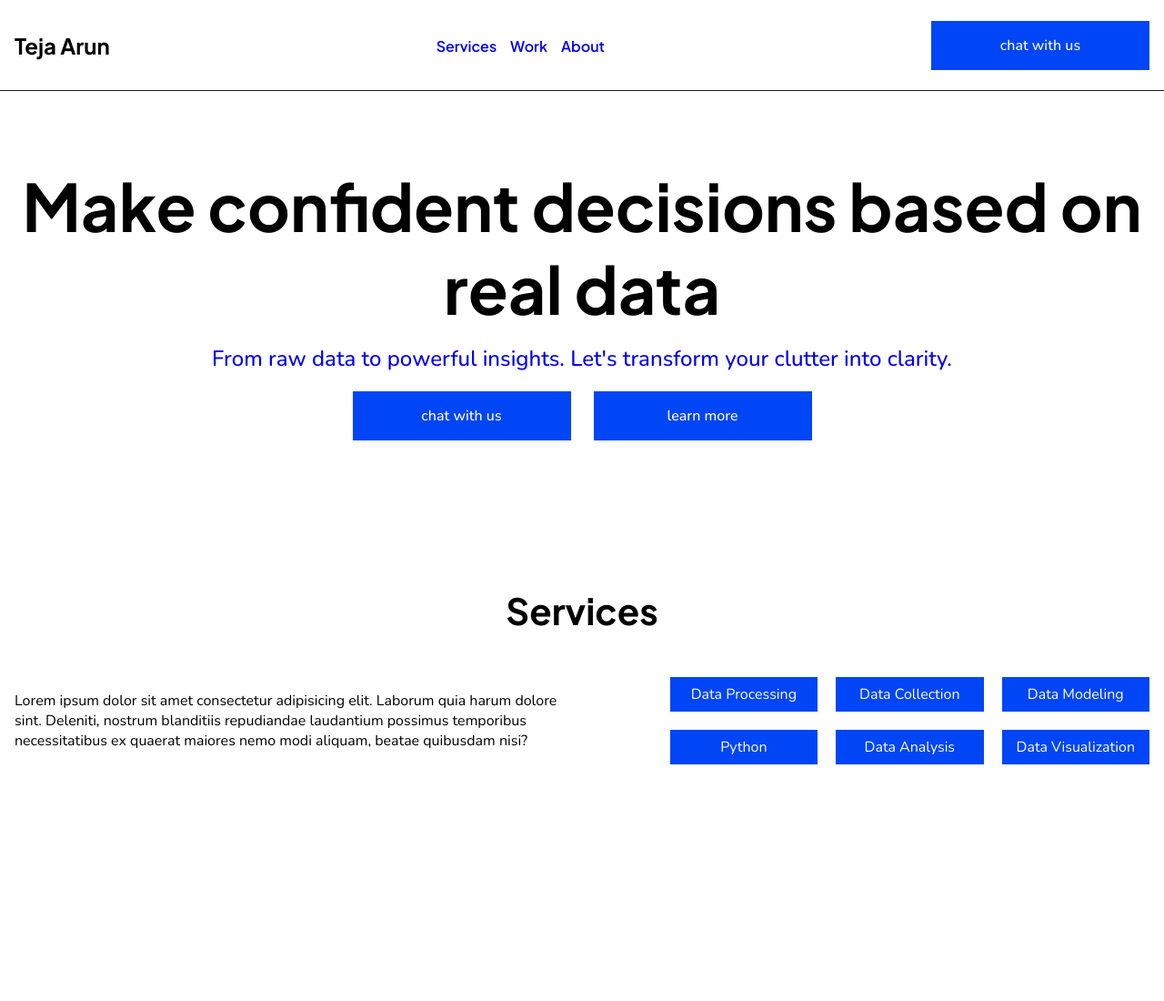
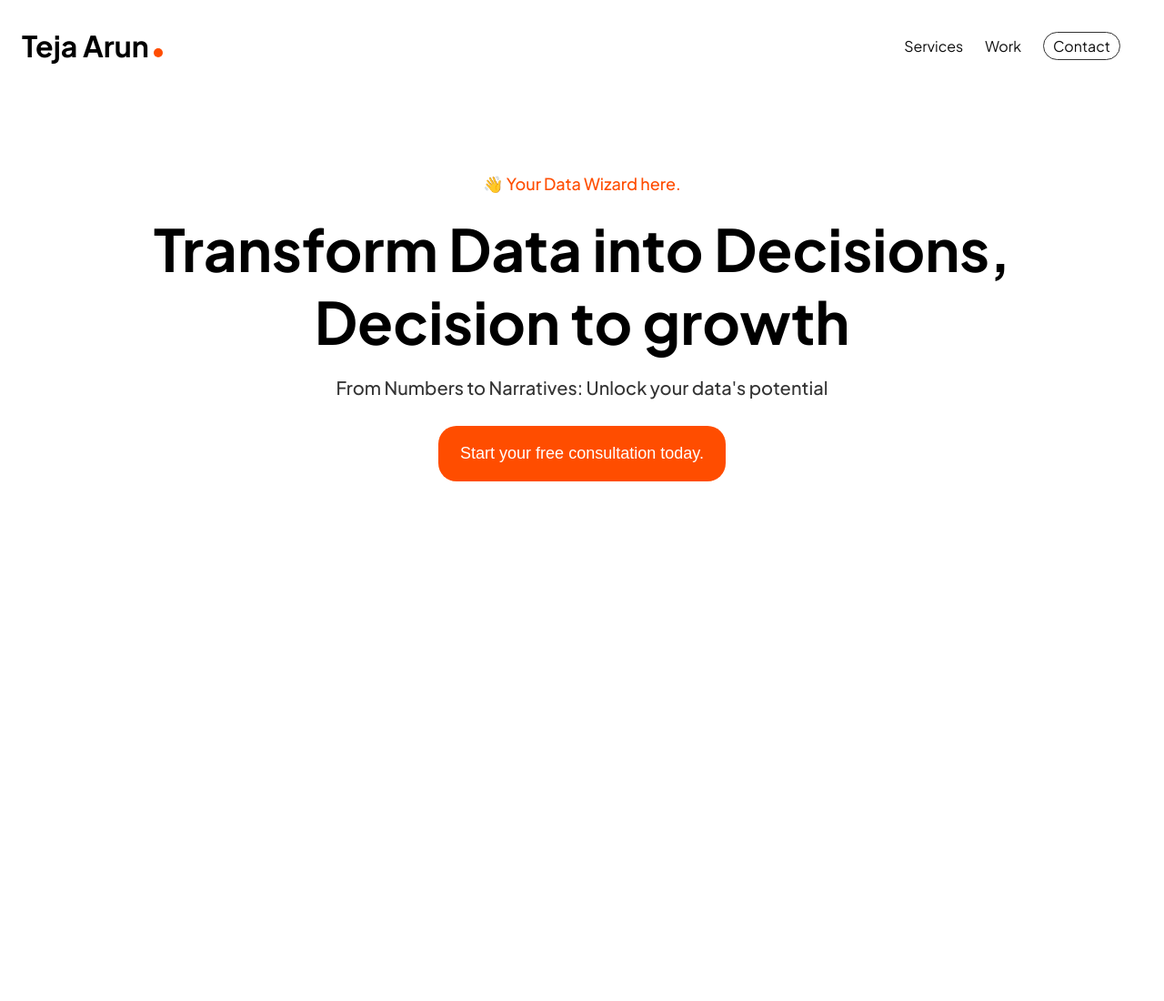
Before and after one commit to SathvikGitta/TejaArun, a plain HTML site: page index.html in a window 1280 px wide. Shown: the whole page at 91% size. After the commit the page ends 800 px from the top, so only its background shows below. Drawn offline with nearby package versions, Linux system fonts and the light colour scheme.

Commit message:
Finished Project Heading & Section 01

```diff
--- a/index.html
+++ b/index.html
@@ -5,70 +5,40 @@
     <meta charset="UTF-8">
     <meta name="viewport" content="width=device-width, initial-scale=1.0">
     <title>Teja Arun</title>
+    <link rel="stylesheet" href="style.css">
     <link rel="preconnect" href="https://fonts.googleapis.com">
     <link rel="preconnect" href="https://fonts.gstatic.com" crossorigin>
-    <link
-        href="https://fonts.googleapis.com/css2?family=Nunito:wght@300;400;500&family=Plus+Jakarta+Sans:wght@600;700&display=swap"
+    <link href="https://fonts.googleapis.com/css2?family=Plus+Jakarta+Sans:wght@400;500;600;700&display=swap"
         rel="stylesheet">
-
-    <link rel="stylesheet" href="style.css">
 </head>
 
 <body>
     <header>
         <nav class="navbar">
-            <h1 class="logo">
-                <a href="index.html" class="logo-redirect">Teja Arun</a>
+            <h1 class="navbar-logo">Teja Arun <span class="logo-bg"></span></h1>
+            <ul class="navbar-items">
+                <li><a href="#Services" class="navbar-items-list">Services</a></li>
+                <li><a href="#Work" class="navbar-items-list">Work</a></li>
+                <li><a href="#Contact" class="navbar-items-list navbar-contact-list">Contact</a></li>
+                <li><a href="#" class=" mobile-toggle">hamburger</a></li>
+            </ul>
+        </nav>
+
+        <!-- Section 01 -->
+        <!-- Section Call To Action  -->
+        <section class="section-cta">
+            <p class="cta-tagline-data-wizard">👋 Your Data Wizard here.</p>
+            <h1 class="cta-heading">Transform Data into Decisions,
             </h1>
-            <ul class="ul-list">
-                <li><a href="#">Services</a></li>
-                <li><a href="#">Work</a></li>
-                <li><a href="#">About</a></li>
-            </ul>
+            <h1 class="cta-heading">Decision to growth</h1>
+            <div class="cta-button-section">
+                <p class="cta-subheading-numbers-to-narratives">From Numbers to Narratives: Unlock your data's potential
+                </p>
 
-            <button class="button btn-cta btn-toggle">
-                <a href="#redirect" class="btn-cta">chat with us</a></button>
-
-            <div class="mobile-toggle">hamburger</div>
-        </nav>
+                <button class="cta-button button-text">Start your free consultation today.</button>
+            </div>
+        </section>
     </header>
-
-    <!-- Section CTA -->
-    <section class="section-1">
-        <h1 class="cta-heading"> Make confident decisions based on real data </h1>
-        <p class="cta-subheading">From raw data to powerful insights. Let's transform your clutter into clarity.</p>
-
-        <div class="button-section">
-            <button class="button btn-cta  button-cta-redirect">
-                <a href="#chat-with-us" class="btn-cta">chat with us</a>
-            </button>
-            <button class="button-cta-redirect button">
-                <a href="#learn-more" class="btn-cta btn-learn-more">learn more</a></button>
-        </div>
-    </section>
-    <!-- Section Services -->
-    <section class="section-2">
-        <h1 class="services-heading">Services</h1>
-
-        <div class="services-list">
-            <div class="services-list-flex">
-                <p>Lorem ipsum dolor sit amet consectetur adipisicing elit. Laborum quia harum dolore sint. Deleniti,
-                    nostrum blanditiis repudiandae laudantium possimus temporibus necessitatibus ex quaerat maiores nemo
-                    modi aliquam, beatae quibusdam nisi?</p>
-
-                <ul class="services-list-model">
-                    <li class="services-list-items">Data Processing</li>
-                    <li class="services-list-items">Data Collection</li>
-                    <li class="services-list-items">Data Modeling</li>
-                    <li class="services-list-items">Python</li>
-                    <li class="services-list-items">Data Analysis</li>
-                    <li class="services-list-items">Data Visualization</li>
-                </ul>
-            </div>
-        </div>
-
-    </section>
-    <script src="script.js"></script>
 </body>
 
 </html>
--- /dev/null
+++ b/script.js
@@ -0,0 +1 @@
+console.log("hello world ");
--- a/style.css
+++ b/style.css
@@ -3,187 +3,146 @@
   padding: 0;
   box-sizing: border-box;
 }
+:root {
+  --black-text: #0d0d0d;
+  --grey-text: #333333;
+  --highlight-bg: #ff4d00;
+  --Second-bg: #f5f2eb;
+  --Third-bg: #02362d;
+}
+body {
+  font-size: 16px;
+  font-family: "Plus Jakarta Sans", sans-serif;
+  scroll-behavior: smooth;
+}
 
 a {
   text-decoration: none;
-  font-weight: 500;
+  color: #0d0d0d;
 }
 
 li {
   list-style: none;
 }
 
-body {
-  margin: 0;
-  padding: 0;
-  font-family: "Nunito", sans-serif;
+/* ********************************************** */
+/* navbar */
+header {
+  min-height: 100%;
+  background-color: white;
+  padding: 0px 24px;
 }
-
-/* Header */
-
-header {
-  height: 100px;
-  border-bottom: 1px solid #1c1c1d;
-}
-
 .navbar {
-  width: 100%;
   height: 100px;
   display: flex;
   align-items: center;
   justify-content: space-between;
-  padding: 0px 16px;
 }
 
-.logo,
-.logo-redirect {
-  font-size: 24px;
-  color: black;
-  font-weight: 900;
-  font-family: "Plus Jakarta Sans", sans-serif;
+.navbar-logo {
+  font-weight: bold;
+  font-size: 32px;
 }
 
-.ul-list {
-  font-family: "Plus Jakarta Sans", sans-serif;
-  display: flex;
-  gap: 15px;
+.logo-bg {
+  display: inline-block;
+  width: 10px;
+  height: 10px;
+  background: #ff4d00;
+  border-radius: 50%;
 }
 
-.button {
-  width: 240px;
-  display: block;
-  border: none;
-  outline: none;
-  font-family: "Nunito", sans-serif;
-  background-color: #0045f6;
-  color: white;
-  padding: 16px 45px;
-  font-size: 16px;
-  cursor: pointer;
+.navbar-items {
+  display: flex;
+  gap: 24px;
 }
-
-button:hover {
-  background-color: #0000ee;
+.navbar-contact-list {
+  border: 1px solid var(--grey-text);
+  border-radius: 20px;
+  padding: 4px 10px;
 }
-
 .mobile-toggle {
   display: none;
 }
 
 @media screen and (max-width: 786px) {
-  .logo,
-  .logo-redirect {
-    font-size: 18px;
+  .navbar-logo {
+    font-size: 24px;
   }
-  .ul-list,
-  .btn-toggle {
+  .navbar-items-list {
     display: none;
   }
   .mobile-toggle {
     display: block;
   }
+  .navbar-contact-list {
+    border: none;
+  }
 }
 
-/* ************************************************************** */
-/* Section cta */
-.section-1 {
-  height: 500px;
-  padding: 80px 16px;
+/* ********************************************** */
+/* section 01  */
+/* Call To Action Section */
+
+.section-cta {
+  margin-top: 90px;
+  display: flex;
+  flex-direction: column;
+  justify-content: center;
+  align-items: center;
+}
+.cta-tagline-data-wizard {
+  margin-bottom: 20px;
+  font-weight: 500;
+  font-size: 18px;
+  color: var(--highlight-bg);
+}
+.cta-heading {
+  width: 100%;
+  font-size: 64px;
+  text-align: center;
 }
 
-.cta-heading {
-  font-family: "Plus Jakarta Sans", sans-serif;
+.cta-button-section {
+  margin-top: 20px;
+}
+.cta-subheading-numbers-to-narratives {
   text-align: center;
-  font-size: 72px;
+  color: var(--grey-text);
+  font-size: 20px;
+  font-weight: 500;
 }
 
-.cta-subheading {
-  padding-top: 16px;
-  text-align: center;
-  font-size: 24px;
+.cta-button {
+  padding: 20px 24px;
+  border: none;
+  outline: none;
+  display: block;
+  margin: 30px auto;
+  border-radius: 20px;
+  background-color: var(--highlight-bg);
+  color: white;
+  font-size: 18px;
   font-weight: 500;
-  color: #0000ee;
-}
-
-.button-section {
-  margin-top: 20px;
-  display: flex;
-  align-items: center;
-  justify-content: center;
-  gap: 25px;
-}
-
-.btn-cta {
-  color: white;
 }
 
 @media screen and (max-width: 786px) {
-  .section-1 {
-    padding-top: 40px;
+  .section-cta {
+    display: flex;
+    flex-direction: column;
+    align-items: start;
+    margin-top: 30px;
+  }
+  .cta-tagline-data-wizard {
+    font-size: 14px;
   }
   .cta-heading {
     text-align: start;
     font-size: 48px;
   }
-  .cta-subheading {
+  .cta-subheading-numbers-to-narratives {
     text-align: start;
-    font-size: 24px;
-  }
-  .button-section {
-    margin-top: 24px;
-    display: flex;
-    flex-direction: column;
-    align-items: start;
-    gap: 5px;
+    font-size: 16px;
   }
 }
-
-/* ************************************************************** */
-
-/* Section Services */
-.section-2 {
-  height: 500px;
-  padding: 45px 16px;
-}
-
-.services-heading {
-  font-family: "Plus Jakarta Sans", sans-serif;
-  font-size: 40px;
-  text-align: center;
-}
-.services-list {
-  margin-top: 24px;
-}
-.services-subheading {
-  font-family: "Plus Jakarta Sans", sans-serif;
-  font-size: 32px;
-  font-weight: 500;
-}
-
-.services-list-flex {
-  margin-top: 48px;
-  display: flex;
-  align-items: center;
-  justify-content: space-between;
-}
-.services-list-flex > p {
-  width: 50%;
-}
-.services-list-model {
-  display: grid;
-  grid-template-columns: repeat(3, 1fr);
-  grid-template-rows: repeat(2, 1fr);
-  gap: 20px;
-}
-.services-list-model > li {
-  padding: 8px 16px;
-  text-align: center;
-  background: #0045f6;
-  color: white;
-}
-
-@media screen and (max-width: 786px) {
-  .services-heading {
-    font-size: 32px;
-  }
-}
+/* ********************************************** */
```
Also changed, not shown: 1 other file.
